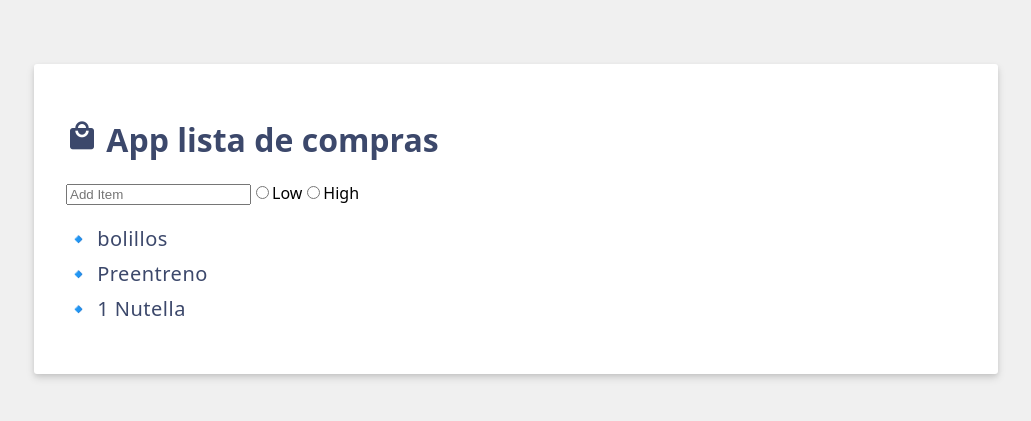
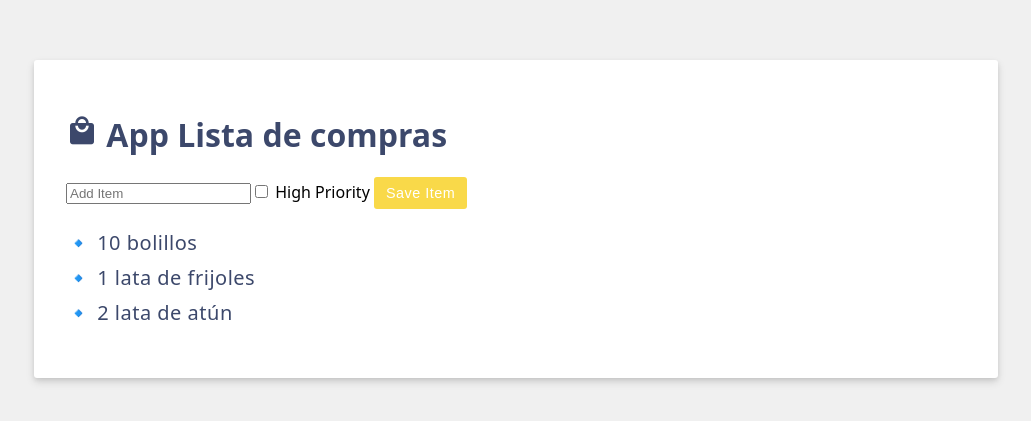
Before and after one commit to Ismael101003/DADM-2024B, a Vue app: page / in a window 1280 px wide. Shown: the part 181-602 px from the top of the page, without its empty margins (124-1155 px from the left). Built offline with nearby package versions, Linux system fonts and the light colour scheme.

Commit message:
⭐Feat: evento final

```diff
--- a/src/App.vue
+++ b/src/App.vue
@@ -1,28 +1,36 @@
 <script setup>
 import { ref } from 'vue'
-const header = ref('App lista de compras')
+const header = ref('App Lista de compras')
 const items = ref([
-  { id: '0', label: 'bolillos' },
-  { id: '1', label: 'Preentreno' },
-  { id: '2', label: '1 Nutella' }
+  { id: 1, label: '10 bolillos' },
+  { id: 2, label: '1 lata de frijoles' },
+  { id: 3, label: '2 lata de atún' }
 ])
-const newItem = ref('');
-const newitemPriority = ref('low');
+const newItem = ref('')
+const newItemHighPriority = ref(false)
 </script>
 
 <template>
-  <h1> <i class="material-icons shopping-cart-icon">local_mall</i> {{ header }}</h1>
-<input type="text" placeholder="Add Item" v-model.trim="newItem">
-<!-- Radio Buttons -->
-<label><input type="radio" v-model="newItemPriority" value="low">Low</label>
-<label><input type="radio" v-model="newItemPriority" value="high">High</label>
-{{ newItem }}
-<ul>
-  <li v-for="{ id, label } in items" v-bind:key="id">
-    🔹 {{ label }}
-  </li>
-</ul>
+  <h1><i class="material-icons shopping-cart-icon">local_mall</i> {{ header }}</h1>
 
+  <form
+    v-on:submit.prevent="items.push({ id: items.length + 1, label: newItem })"
+    class="add-item fomr"
+  >
+    <!-- entrada de texto -->
+    <input v-model.trim="newItem" type="text" placeholder="Add Item" />
+    <!-- Caja de seleccion de prioridad -->
+    <label>
+      <input type="checkbox" v-model="newItemHighPriority" />
+      High Priority
+    </label>
+    <!-- Boton -->
+    <button class="btn btn-primary">Save Item</button>
+  </form>
+
+  <ul>
+    <li v-for="{ id, label } in items" v-bind:key="id">🔹 {{ label }}</li>
+  </ul>
 </template>
 
 <style scoped>
```
